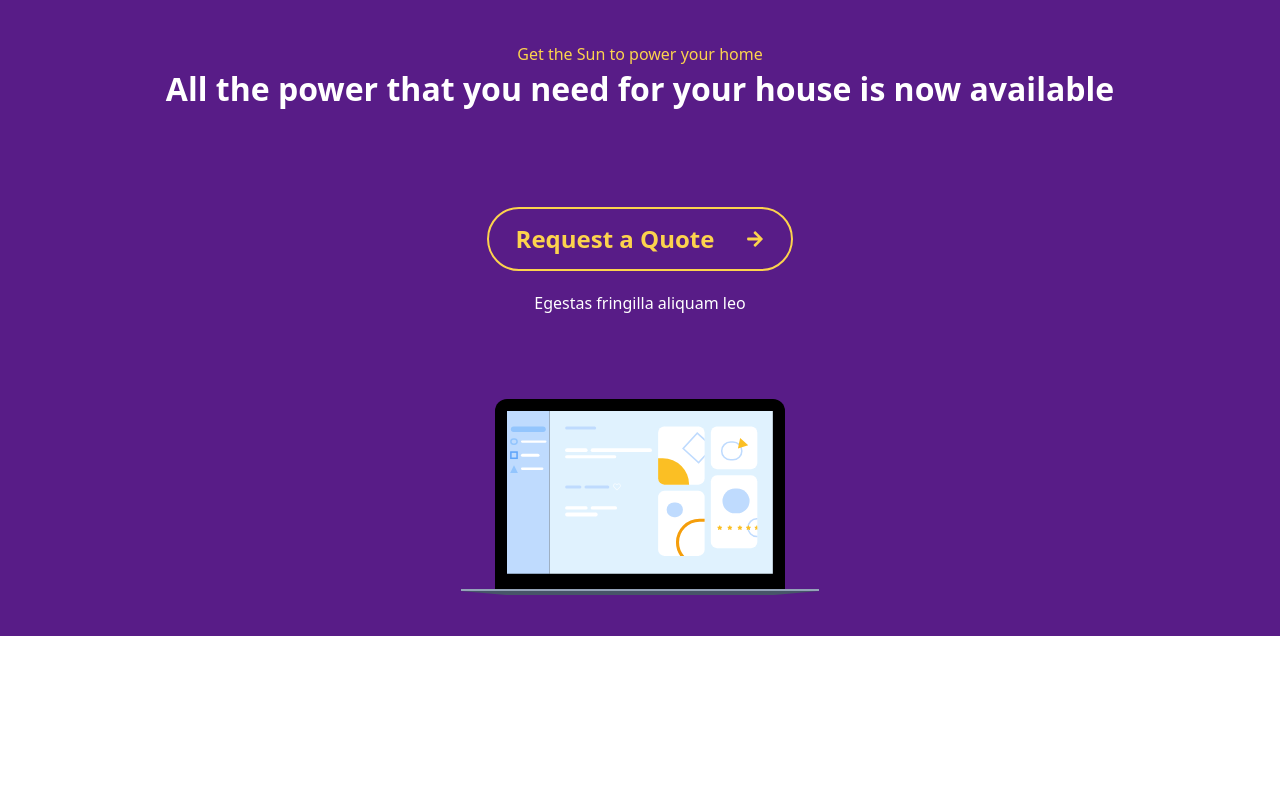
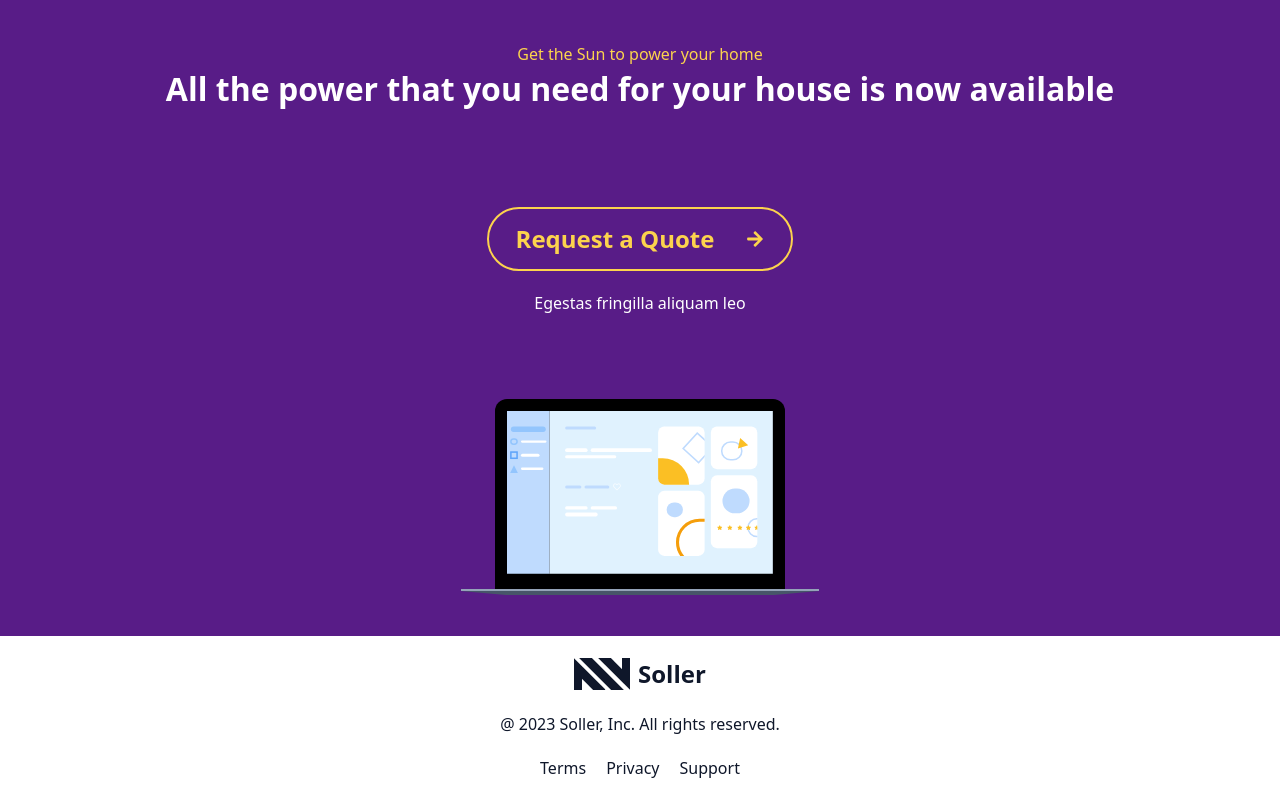
Before and after one commit to diegomota2374/buzzvel-soller, a Next.js app: page / in a window 1280 px wide. Shown: the part 5470-6270 px from the top of the page. Before the commit the page ends 6106 px from the top, so only its background shows below. Built offline with nearby package versions, Linux system fonts and the light colour scheme.

Commit message:
feito o footer e logosoller component

```diff
--- a/src/app/page.tsx
+++ b/src/app/page.tsx
@@ -1,3 +1,4 @@
+import Footer from "../components/Footer/Footer";
 import HeaderComponent from "../components/HeaderComponent/HeaderComponent";
 import MakeSomething from "../components/MakeSomething/MakeSomething";
 import NowAvailable from "../components/NowAvailable/NowAvailable";
@@ -14,6 +15,7 @@ export default function Home() {
       <PowerfulFeatures />
       <MakeSomething />
       <NowAvailable />
+      <Footer />
     </>
   );
 }
--- /dev/null
+++ b/src/components/Footer/Footer.tsx
@@ -0,0 +1,19 @@
+import LogoSoller from "../LogoSoller/LogoSoller";
+
+const Footer = () => {
+  return (
+    <div className="flex flex-col items-center justify-center max-h-[198px] gap-5 p-5">
+      <div className="flex items-center justify-center gap-2">
+        <LogoSoller />
+        <h2 className="text-[24px] font-bold ">Soller</h2>
+      </div>
+      <p>@ 2023 Soller, Inc. All rights reserved.</p>
+      <div className="flex items-center gap-5">
+        <p>Terms</p>
+        <p>Privacy</p>
+        <p>Support</p>
+      </div>
+    </div>
+  );
+};
+export default Footer;
--- /dev/null
+++ b/src/components/LogoSoller/LogoSoller.tsx
@@ -0,0 +1,12 @@
+const LogoSoller = () => {
+  return (
+    <div className="relative w-[55.81px] h-[32px]  overflow-hidden">
+      <div className="absolute w-[8px] h-[50px] left-0 top-2 bg-[#0F172A] "></div>
+      <div className="absolute w-[9px] h-[50px] left-[6px] -top-2 bg-[#0F172A] -rotate-45"></div>
+      <div className="absolute w-[9px] h-[60px] left-[21px] -top-4 bg-[#0F172A] -rotate-45"></div>
+      <div className="absolute w-[9px] h-[50px] right-[8px] -top-3 bg-[#0F172A] -rotate-45"></div>
+      <div className="absolute w-[8px] h-[50px] right-0 -top-7 bg-[#0F172A] "></div>
+    </div>
+  );
+};
+export default LogoSoller;
```
